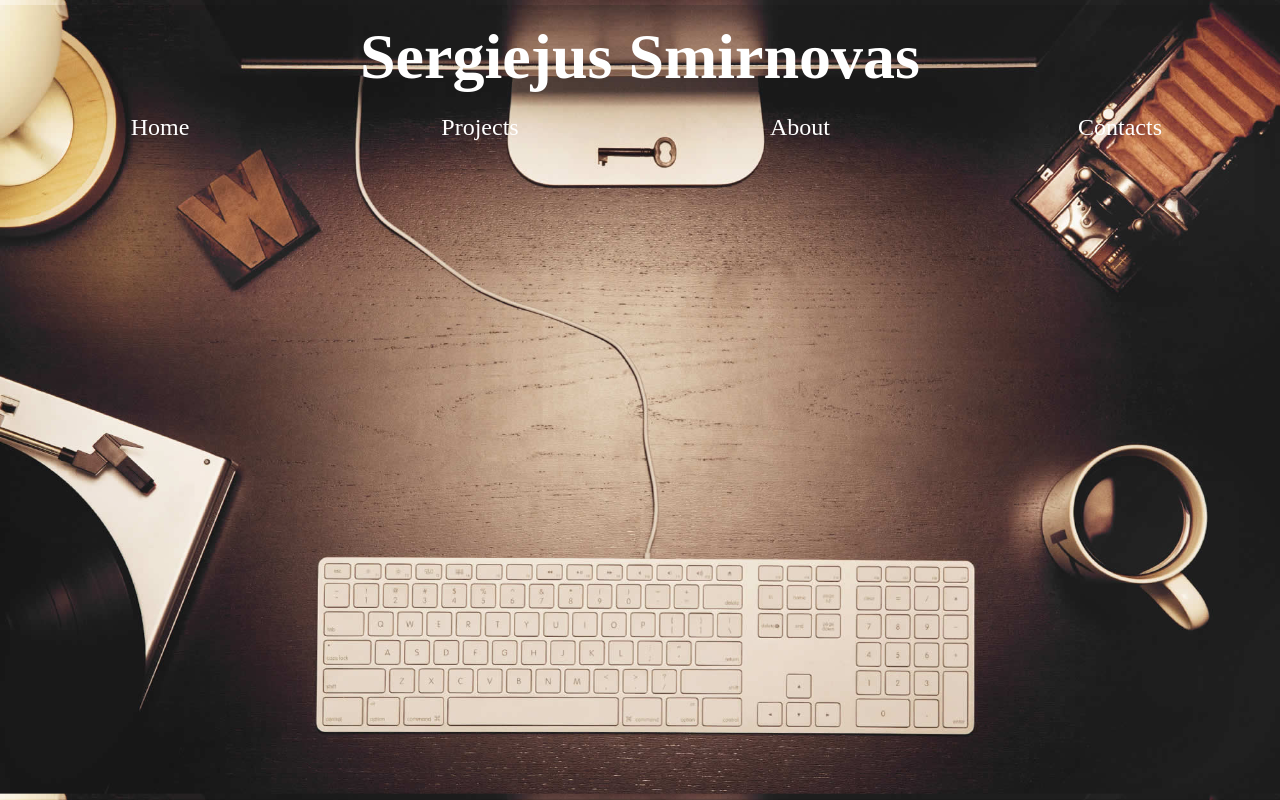
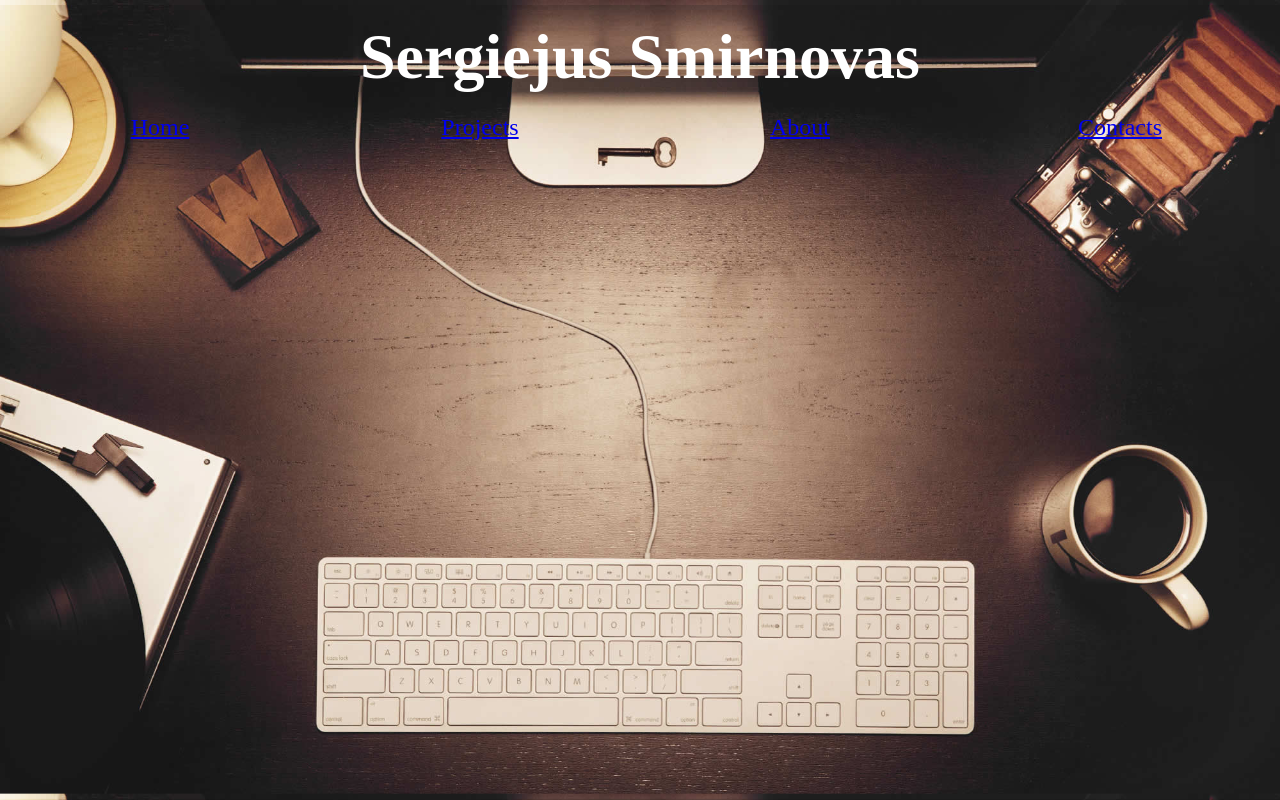
Before and after one commit to Sergiejus/Portfolio, a plain HTML site: page index.html in a window 1280 px wide. Drawn offline with Linux system fonts and the light colour scheme.

```diff
--- a/index.html
+++ b/index.html
@@ -15,10 +15,10 @@
     </header>
     <nav>
         <ul>
-            <li>Home</li>
-            <li>Projects</li>
-            <li>About</li>
-            <li>Contacts</li>
+            <li><a href=index.hmtl>Home</a></li>
+            <li><a href=projects.hmtl>Projects</a></li>
+            <li><a href=about.hmtl>About</a></li>
+            <li><a href=contacts.hmtl>Contacts</a></li>
         </ul>
     </nav>
     <main>
```
Also changed, not shown: 2 other files.
